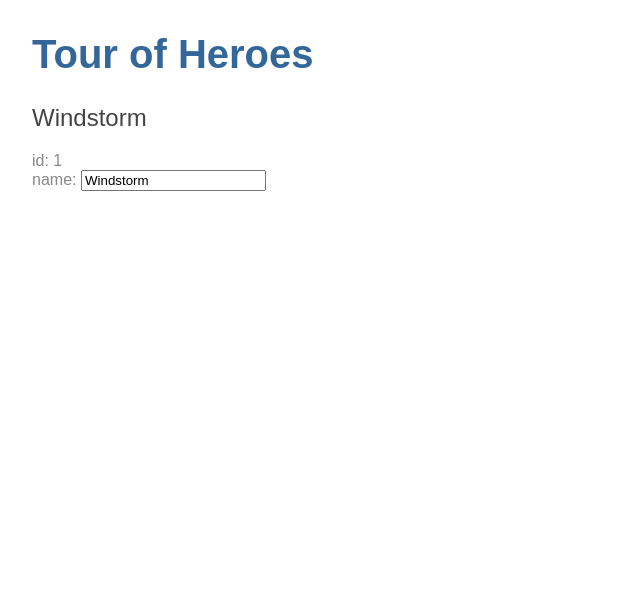
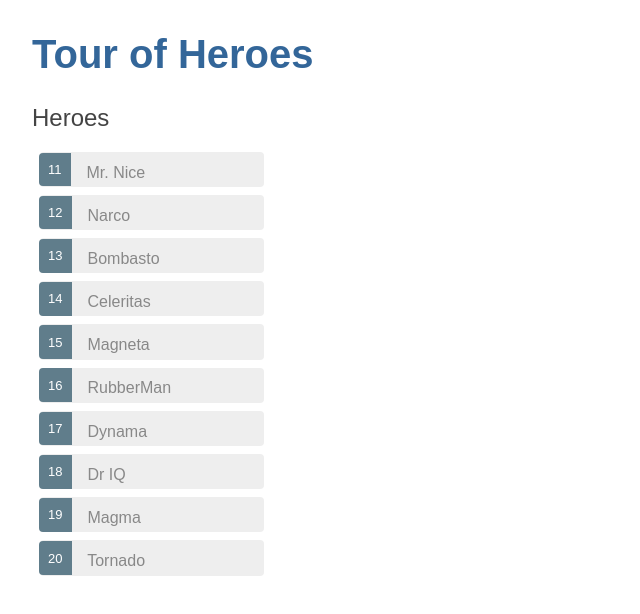
Before and after one commit to mr-jp/angular-tour-of-heroes, an Angular app: page / in a window 1280 px wide. Shown: the top 614 px of the page, without its empty margins (0-640 px from the left). Built offline with nearby package versions, Linux system fonts and the light colour scheme.

Commit message:
Hero list and detail

```diff
--- a/package.json
+++ b/package.json
@@ -3,7 +3,7 @@
   "version": "0.0.0",
   "scripts": {
     "ng": "ng",
-    "start": "ng serve",
+    "start": "ng serve -o",
     "build": "ng build",
     "test": "ng test",
     "lint": "ng lint",
--- a/src/app/heroes/heroes.component.css
+++ b/src/app/heroes/heroes.component.css
@@ -0,0 +1,48 @@
+/* HeroesComponent's private CSS styles */
+.selected {
+  background-color: #CFD8DC !important;
+  color: white;
+}
+.heroes {
+  margin: 0 0 2em 0;
+  list-style-type: none;
+  padding: 0;
+  width: 15em;
+}
+.heroes li {
+  cursor: pointer;
+  position: relative;
+  left: 0;
+  background-color: #EEE;
+  margin: .5em;
+  padding: .3em 0;
+  height: 1.6em;
+  border-radius: 4px;
+}
+.heroes li.selected:hover {
+  background-color: #BBD8DC !important;
+  color: white;
+}
+.heroes li:hover {
+  color: #607D8B;
+  background-color: #DDD;
+  left: .1em;
+}
+.heroes .text {
+  position: relative;
+  top: -3px;
+}
+.heroes .badge {
+  display: inline-block;
+  font-size: small;
+  color: white;
+  padding: 0.8em 0.7em 0 0.7em;
+  background-color: #607D8B;
+  line-height: 1em;
+  position: relative;
+  left: -1px;
+  top: -4px;
+  height: 1.8em;
+  margin-right: .8em;
+  border-radius: 4px 0 0 4px;
+}
--- a/src/app/heroes/heroes.component.html
+++ b/src/app/heroes/heroes.component.html
@@ -1,6 +1,15 @@
-<h2>{{hero.name}}</h2>
-<div><span>id: </span>{{hero.id}}</div>
-<div>
-  <label>name: </label>
-  <input [(ngModel)]="hero.name" placeholder="name">
+<h2>Heroes</h2>
+<ul class="heroes" *ngIf='heroes'>
+  <li *ngFor='let hero of heroes' (click)='onSelect(hero)' [class.selected]='hero === selectedHero'>
+    <span class="badge">{{hero.id}}</span> {{hero.name}}
+  </li>
+</ul>
+
+<div *ngIf='selectedHero'>
+  <h2>{{selectedHero.name | uppercase}}</h2>
+  <div><span>id: </span>{{selectedHero.id}}</div>
+  <div>
+    <label>name: </label>
+    <input [(ngModel)]="selectedHero.name" placeholder="name">
+  </div>
 </div>
--- a/src/app/heroes/heroes.component.ts
+++ b/src/app/heroes/heroes.component.ts
@@ -1,5 +1,6 @@
 import { Component, OnInit } from '@angular/core';
 import { Hero } from '../hero';
+import { HEROES } from '../mock-heroes';
 
 @Component({
   selector: 'app-heroes',
@@ -7,15 +8,16 @@
   styleUrls: ['./heroes.component.css']
 })
 export class HeroesComponent implements OnInit {
-
-  hero: Hero = {
-    id: 1,
-    name: 'Windstorm'
-  }
+  heroes = HEROES;
+  selectedHero: Hero;
 
   constructor() { }
 
   ngOnInit() {
   }
 
+  onSelect(hero: Hero): void {
+    this.selectedHero = hero;
+  }
+
 }
--- /dev/null
+++ b/src/app/mock-heroes.ts
@@ -0,0 +1,14 @@
+import { Hero } from "./hero";
+
+export const HEROES: Hero[] = [
+    { id: 11, name: 'Mr. Nice' },
+    { id: 12, name: 'Narco' },
+    { id: 13, name: 'Bombasto' },
+    { id: 14, name: 'Celeritas' },
+    { id: 15, name: 'Magneta' },
+    { id: 16, name: 'RubberMan' },
+    { id: 17, name: 'Dynama' },
+    { id: 18, name: 'Dr IQ' },
+    { id: 19, name: 'Magma' },
+    { id: 20, name: 'Tornado' }
+];
```
